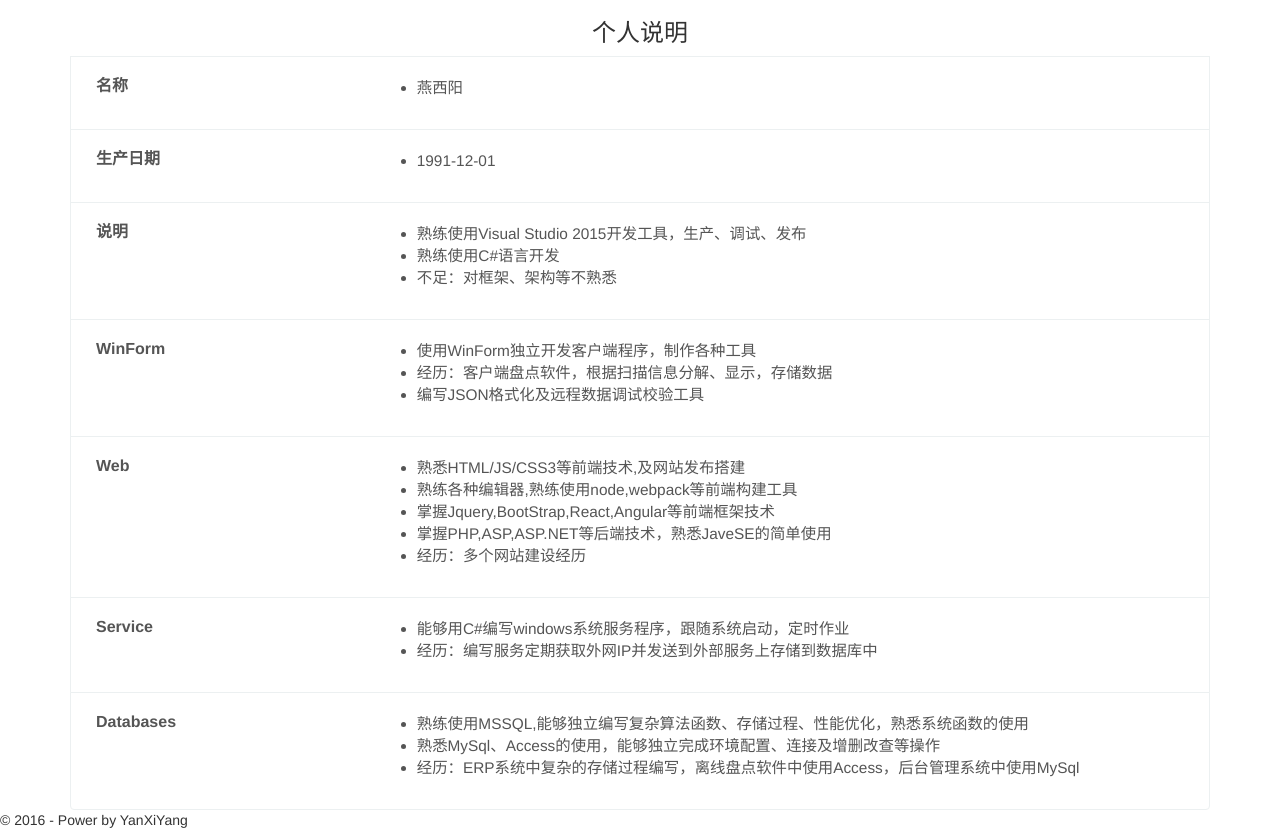
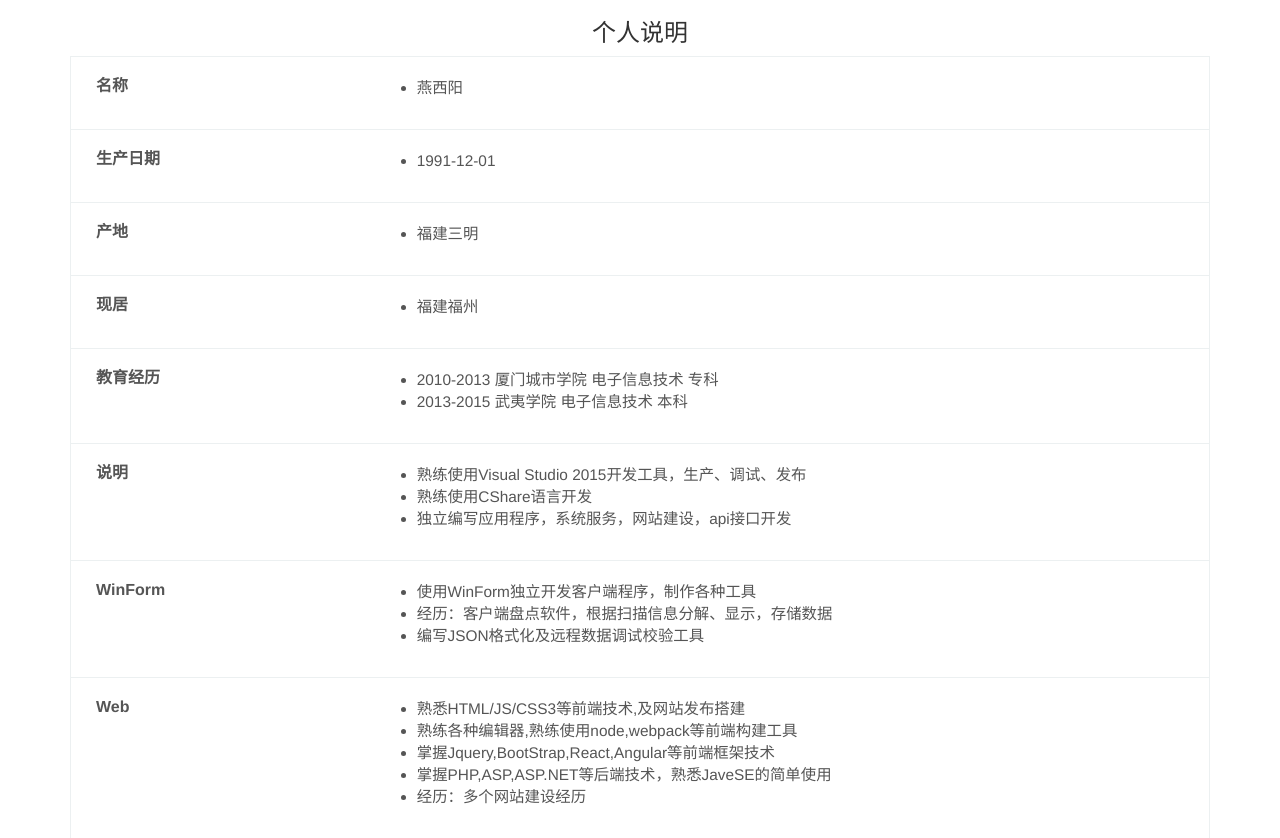
Before and after one commit to yanxiyang/me, a plain HTML site: page index.html in a window 1280 px wide. Shown: the top 838 px of the page. Drawn offline with nearby package versions, Linux system fonts and the light colour scheme.

Commit message:
Update index.html

```diff
--- a/index.html
+++ b/index.html
@@ -66,12 +66,15 @@
             var s = [
                 { name: '名称', des: ['燕西阳'] },
                 { name: '生产日期', des: ['1991-12-01'] },
+                { name: '产地', des: ['福建三明'] },
+                { name: '现居', des: ['福建福州'] },
+                { name: '教育经历', des: ['2010-2013 厦门城市学院 电子信息技术 专科', '2013-2015 武夷学院 电子信息技术 本科'] },
                 {
                     name: '说明', des:
                         [
                             '熟练使用Visual Studio 2015开发工具，生产、调试、发布',
-                            '熟练使用C#语言开发',
-                            '不足：对框架、架构等不熟悉',
+                            '熟练使用CShare语言开发',
+                            '独立编写应用程序，系统服务，网站建设，api接口开发',
                         ]
                 },
                 {
```
